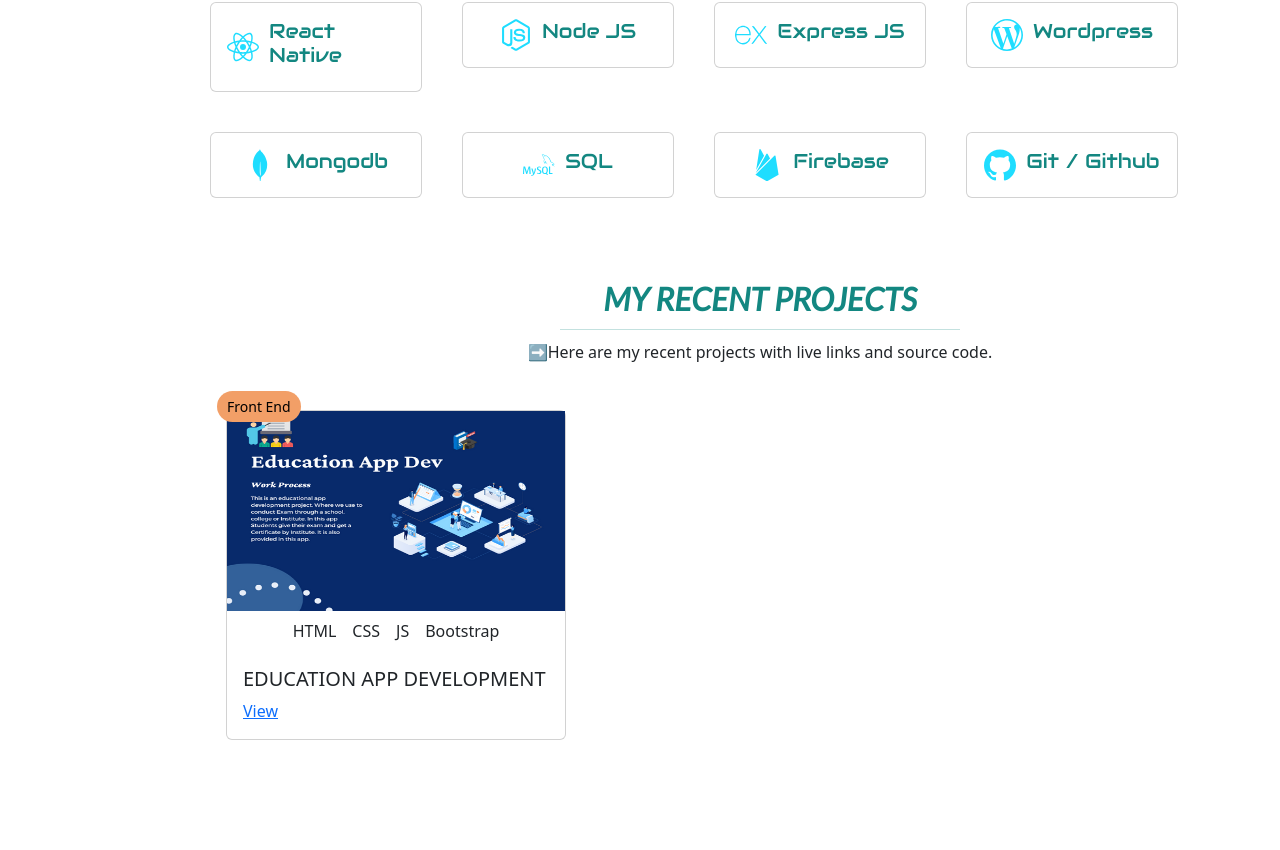
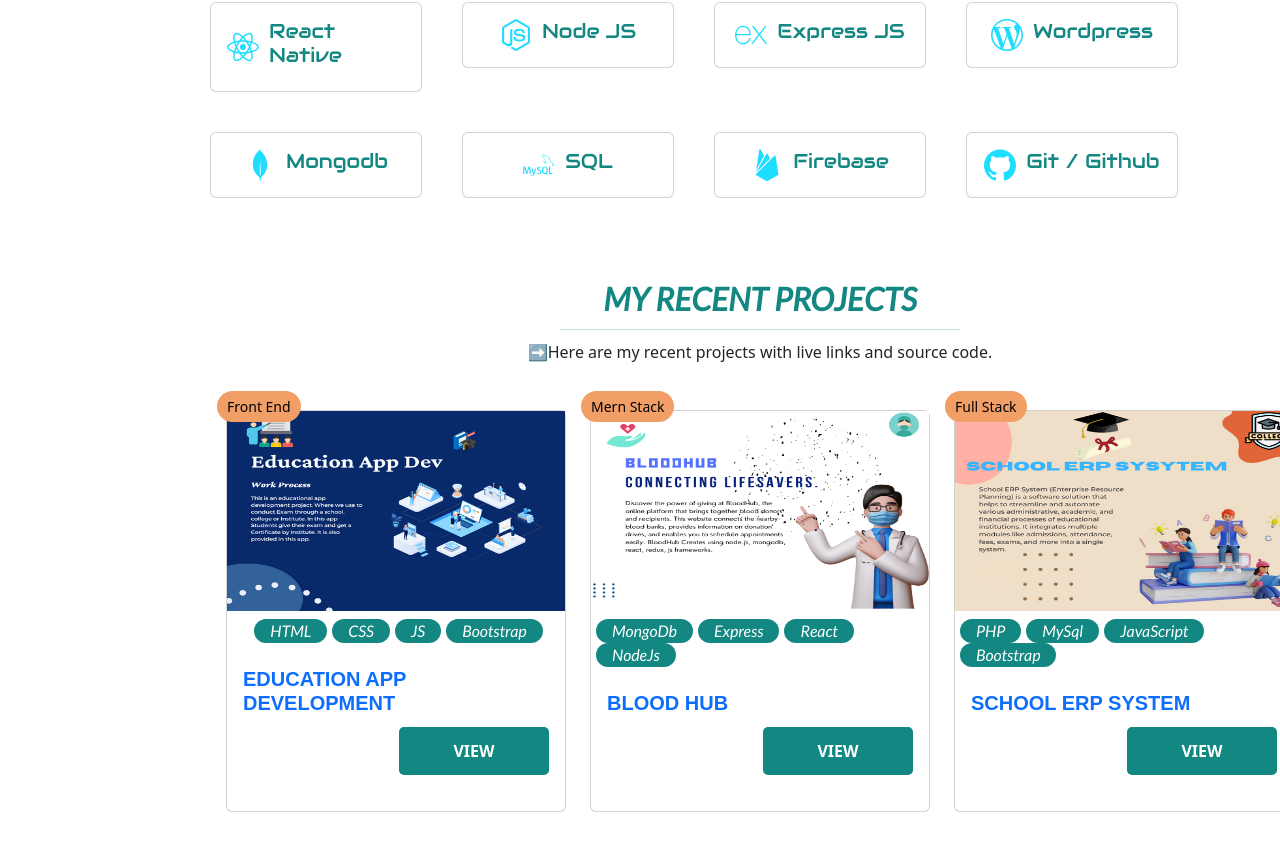
Before and after one commit to Haris-Mohanty/PortFolio2, a React (Create React App) app in the folder client/: page / in a window 1280 px wide. Shown: the part 1645-2495 px from the top of the page. Before the commit the page ends 2435 px from the top, so only its background shows below. Built offline with nearby package versions, Linux system fonts and the light colour scheme; a web font is replaced by a local one.

Commit message:
client- src- pages- Projects- Projects.js- Show projects successfully.

```diff
--- a/client/src/pages/Projects/Projects.css
+++ b/client/src/pages/Projects/Projects.css
@@ -11,10 +11,10 @@
   font-weight: bold;
   color: #138781;
 }
-#ads{
+#ads {
   margin: 30px 0 30px 0;
 }
-#ads .card-notify-badge{
+#ads .card-notify-badge {
   position: absolute;
   left: -10px;
   top: -20px;
@@ -25,6 +25,45 @@
   padding: 5px 10px;
   font-size: 14px;
 }
-.card img{
+.card img {
   height: 200px;
 }
+.card-detail-badge {
+  background-color: #138781;
+  color: #fff;
+  border-radius: 18px;
+}
+.card-image-overly span {
+  display: inline-block;
+  margin-left: 5px;
+}
+.ad-btn {
+  text-decoration: none;
+  text-transform: uppercase;
+  width: 150px;
+  background-color: #138781;
+  color: #fff;
+  padding: 11px;
+  margin: 20px auto 20px auto;
+  border-radius: 5px;
+  font-size: 16px;
+  overflow: hidden;
+  position: relative;
+  font-weight: bold;
+}
+.ad-btn:hover {
+  background-color: #fff8f3;
+  color: #1d0db0;
+  box-shadow: rgba(0, 0, 0, 0.25) 0px 54px 55px,
+    rgba(0, 0, 0, 0.12) 0px -12px 30px, rgba(0, 0, 0, 0.12) 0px 4px 6px,
+    rgba(0, 0, 0, 0.17) 0px 12px 13px, rgba(0, 0, 0, 0.09) 0px -3px 5px;
+  transition: 0.4s ease-in-out;
+}
+.card:hover {
+  background-color: white;
+  border-radius: 4px;
+  box-shadow: rgba(0, 0, 0, 0.25) 0px 54px 55px,
+    rgba(0, 0, 0, 0.12) 0px -12px 30px, rgba(0, 0, 0, 0.12) 0px 4px 6px,
+    rgba(0, 0, 0, 0.17) 0px 12px 13px, rgba(0, 0, 0, 0.09) 0px -3px 5px;
+  transition: 0.4s ease-in-out;
+}
--- a/client/src/pages/Projects/Projects.js
+++ b/client/src/pages/Projects/Projects.js
@@ -1,11 +1,11 @@
 import React from "react";
 import "./Projects.css";
 import projectImg1 from "./../../Assets/Images/project-img1.png";
-import projectImg2 from "./../../Assets/Images/project-img3.png";
-import projectImg3 from "./../../Assets/Images/project-img4.png";
-import projectImg4 from "./../../Assets/Images/project-img5.png";
-import projectImg5 from "./../../Assets/Images/project-img6.png";
-import projectImg6 from "./../../Assets/Images/project-img2.png";
+import projectImg2 from "./../../Assets/Images/project-img2.png";
+import projectImg3 from "./../../Assets/Images/project-img3.png";
+// import projectImg4 from "./../../Assets/Images/project-img4.png";
+// import projectImg5 from "./../../Assets/Images/project-img5.png";
+// import projectImg6 from "./../../Assets/Images/project-img6.png";
 
 const Projects = () => {
   return (
@@ -19,28 +19,95 @@ const Projects = () => {
           ➡️Here are my recent projects with live links and source code.
         </p>
         <div className="row" id="ads">
-          <div className="col-md-4">
+          <div className="col-md-4 mb-3">
             <div className="card rounder">
               <div className="card-image">
                 <span className="card-notify-badge">Front End</span>
                 <img src={projectImg1} alt="Project1" className="w-100" />
               </div>
-              <div className="card-image-overly m-auto py-2">
-                <span className="card-detail-badge px-2">HTML</span>
-                <span className="card-detail-badge px-2">CSS</span>
-                <span className="card-detail-badge px-2">JS</span>
-                <span className="card-detail-badge px-2">Bootstrap</span>
+              <div className="card-image-overly m-auto py-2 font-Lato">
+                <span className="card-detail-badge px-3">HTML</span>
+                <span className="card-detail-badge px-3">CSS</span>
+                <span className="card-detail-badge px-3">JS</span>
+                <span className="card-detail-badge px-3">Bootstrap</span>
               </div>
               <div className="card-body">
                 <div className="ad-title m-auto">
-                  <h5 className="text-uppercase">Education App Development</h5>
+                  <h5 className="text-uppercase fw-bold font-playfair text-primary">
+                    Education App Development
+                  </h5>
                 </div>
-                <a
-                  href="https://github.com/Haris-Mohanty/Education-App-Development"
-                  className="ad-btn"
-                >
-                  View
-                </a>
+                <div className="d-flex float-end">
+                  <a
+                    href="https://github.com/Haris-Mohanty/Education-App-Development"
+                    className="ad-btn btn mt-1"
+                    target="_blank"
+                  >
+                    View
+                  </a>
+                </div>
+              </div>
+            </div>
+          </div>
+
+          <div className="col-md-4 mb-3">
+            <div className="card rounder">
+              <div className="card-image">
+                <span className="card-notify-badge">Mern Stack</span>
+                <img src={projectImg2} alt="Project1" className="w-100" />
+              </div>
+              <div className="card-image-overly m-auto py-2 font-Lato">
+                <span className="card-detail-badge px-3">MongoDb</span>
+                <span className="card-detail-badge px-3">Express</span>
+                <span className="card-detail-badge px-3">React</span>
+                <span className="card-detail-badge px-3">NodeJs</span>
+              </div>
+              <div className="card-body">
+                <div className="ad-title m-auto">
+                  <h5 className="text-uppercase fw-bold font-playfair text-primary">
+                    Blood Hub
+                  </h5>
+                </div>
+                <div className="d-flex float-end">
+                  <a
+                    href="https://github.com/Haris-Mohanty/BloodHub"
+                    className="ad-btn btn mt-1"
+                    target="_blank"
+                  >
+                    View
+                  </a>
+                </div>
+              </div>
+            </div>
+          </div>
+
+          <div className="col-md-4 mb-3">
+            <div className="card rounder">
+              <div className="card-image">
+                <span className="card-notify-badge">Full Stack</span>
+                <img src={projectImg3} alt="Project1" className="w-100" />
+              </div>
+              <div className="card-image-overly m-auto py-2 font-Lato">
+                <span className="card-detail-badge px-3">PHP</span>
+                <span className="card-detail-badge px-3">MySql</span>
+                <span className="card-detail-badge px-3">JavaScript</span>
+                <span className="card-detail-badge px-3">Bootstrap</span>
+              </div>
+              <div className="card-body">
+                <div className="ad-title m-auto">
+                  <h5 className="text-uppercase fw-bold font-playfair text-primary">
+                    School ERP System
+                  </h5>
+                </div>
+                <div className="d-flex float-end">
+                  <a
+                    href="https://github.com/Haris-Mohanty/School-ERP-System"
+                    className="ad-btn btn mt-1"
+                    target="_blank"
+                  >
+                    View
+                  </a>
+                </div>
               </div>
             </div>
           </div>
```
Lines whose indentation alone changed are shown as unchanged.
